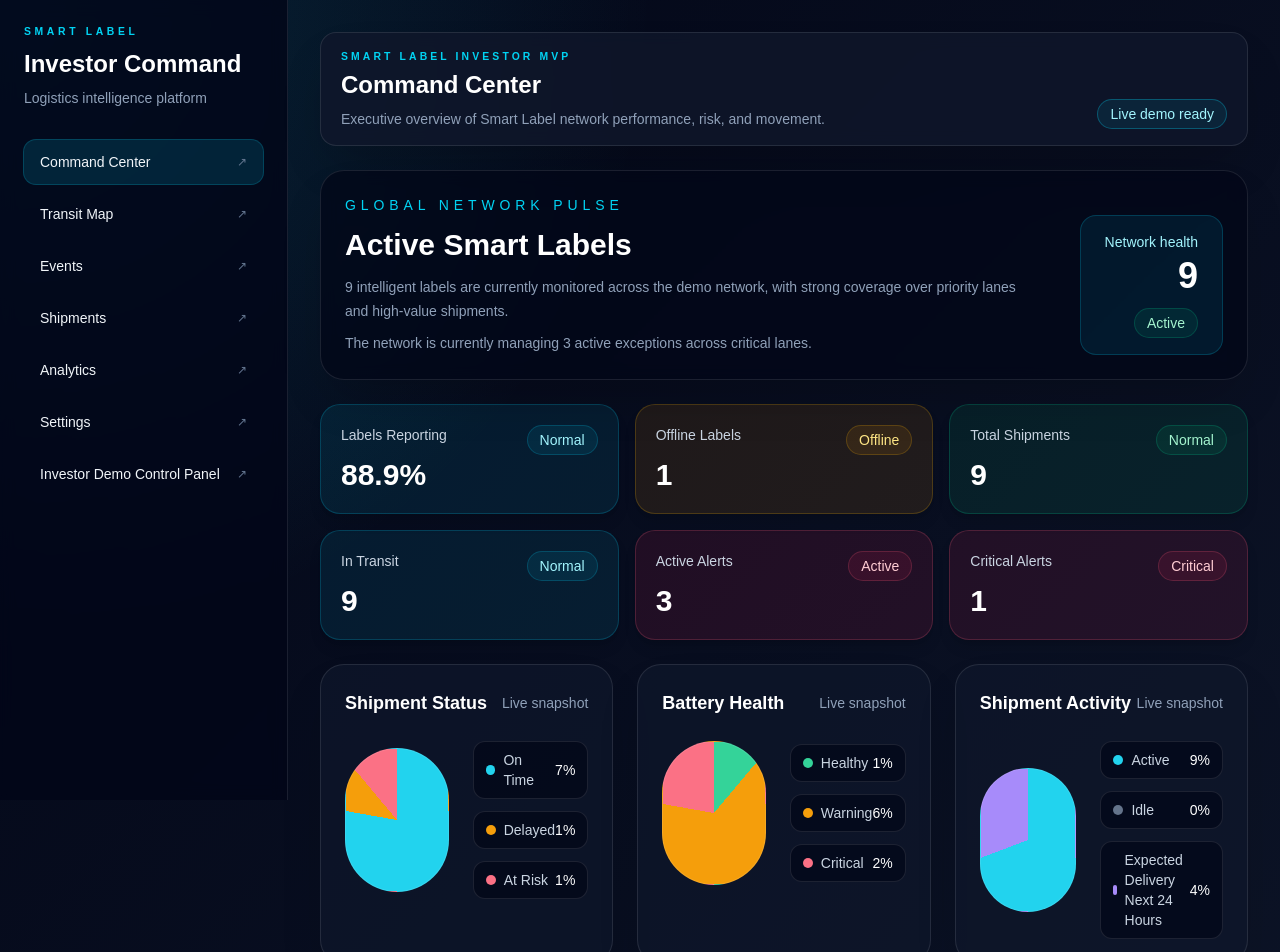
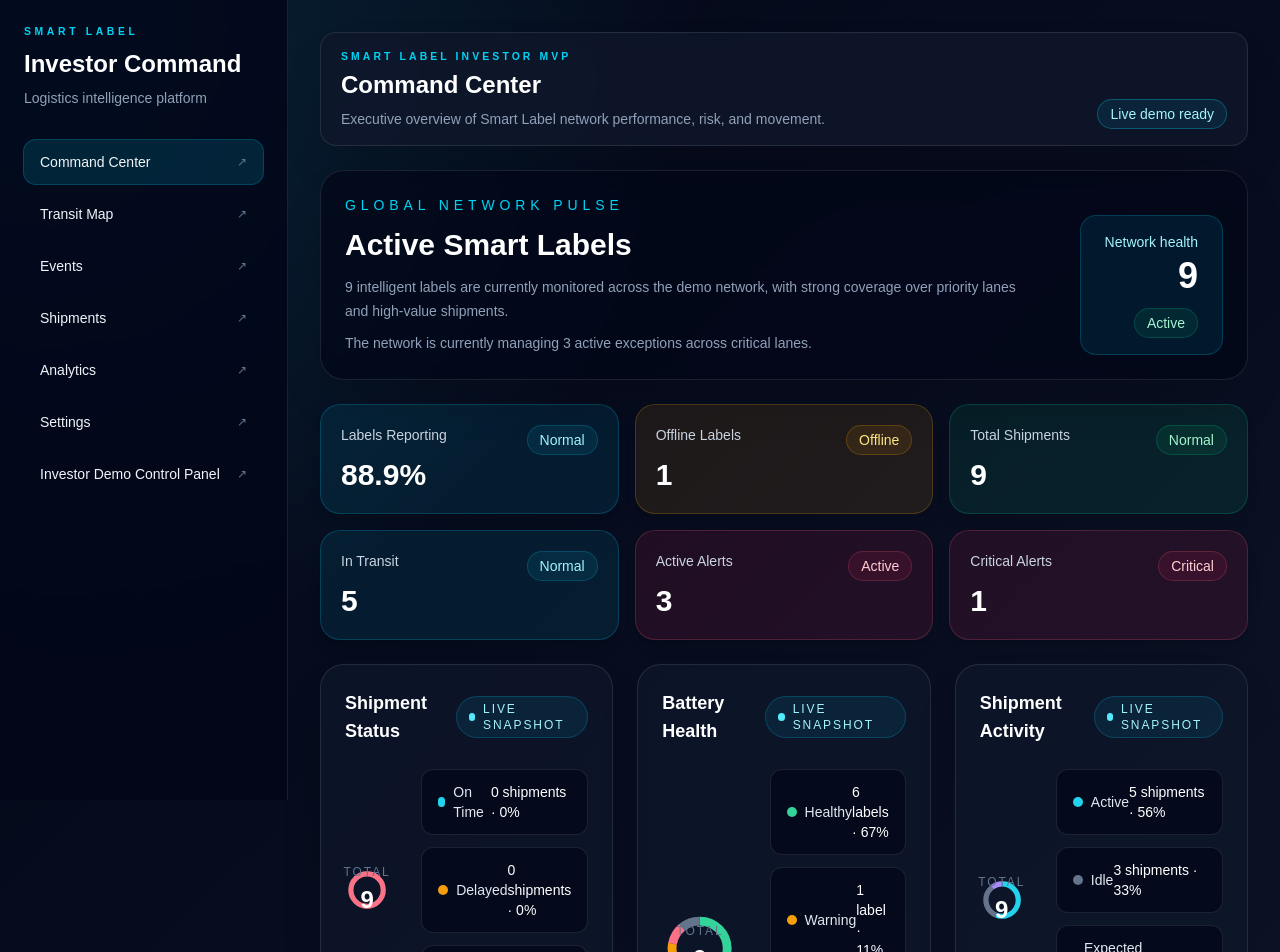
Before and after one commit to paulvevoda/smart-label-dashboard, a Next.js app: page / in a window 1280 px wide. Shown: the top 952 px of the page. Built offline with nearby package versions, Linux system fonts and the light colour scheme.

Commit message:
Make command center charts data-driven

```diff
--- a/app/page.tsx
+++ b/app/page.tsx
@@ -1,5 +1,6 @@
 "use client";
 
+import { useMemo } from "react";
 import AppShell from "@/components/AppShell";
 import DonutPlaceholder from "@/components/DonutPlaceholder";
 import RecentActivityFeed from "@/components/RecentActivityFeed";
@@ -7,35 +8,13 @@ import Card from "@/components/ui/Card";
 import KpiCard from "@/components/ui/KpiCard";
 import StatusBadge from "@/components/ui/StatusBadge";
 import { useDemoState } from "@/context/DemoStateContext";
+import { getCommandCenterSummary } from "@/data/demoStateHelpers";
 
 export default function Home() {
   const { state } = useDemoState();
-  const summary = {
-    activeSmartLabels: state.activeSmartLabels,
-    labelsReporting: state.labelsReporting,
-    offlineLabels: state.offlineLabels,
-    totalShipments: state.assets.length,
-    inTransit: state.assets.length,
-    activeAlerts: state.alerts.filter((alert) => alert.status === "Active").length,
-    criticalAlerts: state.alerts.filter((alert) => alert.severity === "Critical").length,
-    shipmentStatus: [
-      { label: "On Time", value: Math.max(1, state.assets.length - 2) },
-      { label: "Delayed", value: 1 },
-      { label: "At Risk", value: Math.max(0, state.alerts.filter((alert) => alert.severity === "Critical").length) },
-    ],
-    batteryHealth: [
-      { label: "Healthy", value: state.assets.filter((asset) => asset.riskStatus === "Normal").length },
-      { label: "Warning", value: state.assets.filter((asset) => asset.riskStatus === "Warning").length },
-      { label: "Critical", value: state.assets.filter((asset) => asset.riskStatus === "Critical").length },
-    ],
-    shipmentActivity: [
-      { label: "Active", value: state.assets.length },
-      { label: "Idle", value: 0 },
-      { label: "Expected Delivery Next 24 Hours", value: Math.max(0, state.lanes.length - 2) },
-    ],
-  };
+  const summary = useMemo(() => getCommandCenterSummary(state), [state]);
   const kpiValues = [
-    { label: "Labels Reporting", value: `${((summary.labelsReporting / summary.activeSmartLabels) * 100).toFixed(1)}%`, detail: "Across all monitored lanes", tone: "cyan" as const },
+    { label: "Labels Reporting", value: `${summary.activeSmartLabels > 0 ? ((summary.labelsReporting / summary.activeSmartLabels) * 100).toFixed(1) : "0.0"}%`, detail: "Across all monitored lanes", tone: "cyan" as const },
     { label: "Offline Labels", value: `${summary.offlineLabels}`, detail: "Requires field intervention", tone: "amber" as const },
     { label: "Total Shipments", value: `${summary.totalShipments}`, detail: "Tracked in the network", tone: "emerald" as const },
     { label: "In Transit", value: `${summary.inTransit}`, detail: "Moving through active corridors", tone: "cyan" as const },
@@ -82,9 +61,36 @@ export default function Home() {
       </section>
 
       <section className="mt-6 grid gap-6 xl:grid-cols-3">
-        <DonutPlaceholder title="Shipment Status" items={summary.shipmentStatus.map((entry) => ({ label: entry.label, value: entry.value, color: entry.label === "On Time" ? "#22d3ee" : entry.label === "Delayed" ? "#f59e0b" : "#fb7185" }))} />
-        <DonutPlaceholder title="Battery Health" items={summary.batteryHealth.map((entry) => ({ label: entry.label, value: entry.value, color: entry.label === "Healthy" ? "#34d399" : entry.label === "Warning" ? "#f59e0b" : "#fb7185" }))} />
-        <DonutPlaceholder title="Shipment Activity" items={summary.shipmentActivity.map((entry) => ({ label: entry.label, value: entry.value, color: entry.label === "Active" ? "#22d3ee" : entry.label === "Idle" ? "#64748b" : "#a78bfa" }))} />
+        <DonutPlaceholder
+          title="Shipment Status"
+          unitLabel="shipment"
+          items={summary.shipmentStatus.map((entry) => ({
+            label: entry.label,
+            value: entry.value,
+            percentage: entry.percentage,
+            color: entry.label === "On Time" ? "#22d3ee" : entry.label === "Delayed" ? "#f59e0b" : "#fb7185",
+          }))}
+        />
+        <DonutPlaceholder
+          title="Battery Health"
+          unitLabel="label"
+          items={summary.batteryHealth.map((entry) => ({
+            label: entry.label,
+            value: entry.value,
+            percentage: entry.percentage,
+            color: entry.label === "Healthy" ? "#34d399" : entry.label === "Warning" ? "#f59e0b" : entry.label === "Critical" ? "#fb7185" : "#64748b",
+          }))}
+        />
+        <DonutPlaceholder
+          title="Shipment Activity"
+          unitLabel="shipment"
+          items={summary.shipmentActivity.map((entry) => ({
+            label: entry.label,
+            value: entry.value,
+            percentage: entry.percentage,
+            color: entry.label === "Active" ? "#22d3ee" : entry.label === "Idle" ? "#64748b" : "#a78bfa",
+          }))}
+        />
       </section>
 
       <section className="mt-6">
--- a/components/DonutPlaceholder.tsx
+++ b/components/DonutPlaceholder.tsx
@@ -2,46 +2,99 @@ type DonutItem = {
   label: string;
   value: number;
   color: string;
+  percentage?: number;
 };
 
 type DonutPlaceholderProps = {
   title: string;
   items: DonutItem[];
+  unitLabel: string;
 };
 
-export default function DonutPlaceholder({ title, items }: DonutPlaceholderProps) {
+const singularize = (unitLabel: string, value: number) => {
+  if (value === 1) return unitLabel;
+  return `${unitLabel}s`;
+};
+
+export default function DonutPlaceholder({ title, items, unitLabel }: DonutPlaceholderProps) {
   const total = items.reduce((sum, item) => sum + item.value, 0);
-  const gradient = items
-    .map((item, index) => {
-      const start = index === 0 ? 0 : items.slice(0, index).reduce((sum, current) => sum + current.value, 0) / total * 100;
-      const end = items.slice(0, index + 1).reduce((sum, current) => sum + current.value, 0) / total * 100;
-      return `${item.color} ${start}% ${end}%`;
-    })
-    .join(", ");
+  const radius = 44;
+  const circumference = 2 * Math.PI * radius;
+  let cumulativeLength = 0;
+
+  const segments = items
+    .filter((item) => item.value > 0)
+    .map((item) => {
+      const portion = total > 0 ? item.value / total : 0;
+      const segmentLength = portion * circumference;
+      const offset = cumulativeLength;
+      cumulativeLength += segmentLength;
+
+      return {
+        ...item,
+        segmentLength,
+        offset,
+        displayPercentage: item.percentage ?? (total > 0 ? Math.round(portion * 100) : 0),
+      };
+    });
 
   return (
-    <div className="rounded-3xl border border-white/10 bg-slate-900/70 p-6 shadow-2xl shadow-black/20">
+    <div className="rounded-3xl border border-white/10 bg-slate-900/70 p-6 shadow-2xl shadow-black/20 transition-colors hover:border-cyan-400/20">
       <div className="flex items-center justify-between">
         <h3 className="text-lg font-semibold text-white">{title}</h3>
-        <span className="text-sm text-slate-400">Live snapshot</span>
+        <span className="inline-flex items-center gap-2 rounded-full border border-cyan-400/20 bg-cyan-500/10 px-3 py-1 text-xs font-medium uppercase tracking-[0.16em] text-cyan-200">
+          <span className="h-2 w-2 rounded-full bg-cyan-300" aria-hidden />
+          Live snapshot
+        </span>
       </div>
 
-      <div className="mt-6 flex flex-col gap-6 lg:flex-row lg:items-center">
-        <div
-          className="mx-auto h-36 w-36 rounded-full border border-white/10"
-          style={{ background: `conic-gradient(${gradient})` }}
-        />
+      <div className="mt-6 flex flex-col gap-6 lg:flex-row lg:items-center lg:gap-8">
+        <div className="mx-auto w-full max-w-[12rem]">
+          <div className="relative aspect-square">
+            <svg viewBox="0 0 120 120" className="h-full w-full -rotate-90" role="img" aria-label={`${title} distribution`}>
+              <circle cx="60" cy="60" r={radius} fill="none" stroke="rgba(148, 163, 184, 0.2)" strokeWidth="14" />
+              {segments.map((segment) => (
+                <circle
+                  key={segment.label}
+                  cx="60"
+                  cy="60"
+                  r={radius}
+                  fill="none"
+                  stroke={segment.color}
+                  strokeWidth="14"
+                  strokeLinecap="butt"
+                  strokeDasharray={`${segment.segmentLength} ${circumference - segment.segmentLength}`}
+                  strokeDashoffset={-segment.offset}
+                />
+              ))}
+            </svg>
+            <div className="absolute inset-0 flex flex-col items-center justify-center text-center">
+              <p className="text-xs uppercase tracking-[0.16em] text-slate-500">Total</p>
+              <p className="mt-1 text-2xl font-semibold text-white">{total.toLocaleString()}</p>
+            </div>
+          </div>
+        </div>
 
         <div className="flex-1 space-y-3">
-          {items.map((item) => (
-            <div key={item.label} className="flex items-center justify-between rounded-xl border border-white/10 bg-slate-950/70 px-3 py-2">
-              <div className="flex items-center gap-2">
+          {total === 0 && (
+            <div className="rounded-xl border border-dashed border-white/15 bg-slate-950/40 px-4 py-6 text-sm text-slate-400">
+              No telemetry is available for this chart yet.
+            </div>
+          )}
+          {items.map((item) => {
+            const percentage = item.percentage ?? (total > 0 ? Math.round((item.value / total) * 100) : 0);
+            return (
+              <div key={item.label} className="flex items-center justify-between rounded-xl border border-white/10 bg-slate-950/70 px-4 py-3 transition-colors hover:border-white/20">
+                <div className="flex items-center gap-2">
                 <span className="h-2.5 w-2.5 rounded-full" style={{ backgroundColor: item.color }} />
-                <span className="text-sm text-slate-300">{item.label}</span>
+                  <span className="text-sm text-slate-200">{item.label}</span>
+                </div>
+                <span className="text-sm font-medium text-white">
+                  {item.value.toLocaleString()} {singularize(unitLabel, item.value)} · {percentage}%
+                </span>
               </div>
-              <span className="text-sm font-medium text-white">{item.value}%</span>
-            </div>
-          ))}
+            );
+          })}
         </div>
       </div>
     </div>
--- a/data/demoStateHelpers.ts
+++ b/data/demoStateHelpers.ts
@@ -1,6 +1,192 @@
 import { demoNodeCatalog, demoPresets } from "./demoState";
 import { getRiskStatus } from "./mockDataHelpers";
 import type { Alert, AlertSeverity, DemoActionLog, DemoPresetName, DemoState, LogisticsAsset, LogisticsNode, TransitLane } from "./types";
+
+export type BreakdownItem = {
+  label: string;
+  value: number;
+  percentage: number;
+};
+
+const clampToNonNegativeInt = (value: number) => {
+  if (!Number.isFinite(value)) return 0;
+  return Math.max(0, Math.round(value));
+};
+
+export const calculatePercent = (count: number, total: number) => {
+  if (total <= 0) return 0;
+  return Math.round((count / total) * 100);
+};
+
+const parseEtaHours = (eta: string) => {
+  const hoursMatch = eta.match(/(\d+)\s*h/i);
+  const minutesMatch = eta.match(/(\d+)\s*m/i);
+  const hours = hoursMatch ? Number(hoursMatch[1]) : 0;
+  const minutes = minutesMatch ? Number(minutesMatch[1]) : 0;
+
+  if (!Number.isFinite(hours) || !Number.isFinite(minutes)) return null;
+  return hours + (minutes / 60);
+};
+
+const hasActiveAlertForAsset = (state: DemoState, assetId: string) => (
+  state.alerts.some((alert) => alert.assetId === assetId && alert.status === "Active")
+);
+
+const hasActiveCriticalAlertForAsset = (state: DemoState, assetId: string) => (
+  state.alerts.some((alert) => (
+    alert.assetId === assetId
+    && alert.status === "Active"
+    && (alert.severity === "Critical" || alert.eventType === "Label Offline")
+  ))
+);
+
+const hasWarningSignalForAsset = (state: DemoState, assetId: string) => (
+  state.alerts.some((alert) => (
+    alert.assetId === assetId
+    && alert.status === "Active"
+    && (alert.severity === "Warning" || alert.eventType === "Battery Warning")
+  ))
+);
+
+const isAssetOnDelayedLane = (state: DemoState, asset: DemoState["assets"][number]) => {
+  const destinationText = asset.destination.toLowerCase();
+  const locationText = asset.location.city.toLowerCase();
+
+  return state.lanes.some((lane) => {
+    if (lane.riskStatus === "Normal") return false;
+
+    const destinationNode = state.nodes.find((node) => node.id === lane.destinationNode);
+    const originNode = state.nodes.find((node) => node.id === lane.originNode);
+    const destinationMatches = destinationNode ? destinationText.includes(destinationNode.city.toLowerCase()) : false;
+    const originMatches = originNode ? locationText.includes(originNode.city.toLowerCase()) : false;
+
+    return destinationMatches || originMatches;
+  });
+};
+
+const toBreakdown = (items: Array<{ label: string; value: number }>): BreakdownItem[] => {
+  const total = items.reduce((sum, item) => sum + item.value, 0);
+  return items.map((item) => ({
+    ...item,
+    percentage: calculatePercent(item.value, total),
+  }));
+};
+
+export const getShipmentStatusBreakdown = (state: DemoState): BreakdownItem[] => {
+  let onTime = 0;
+  let delayed = 0;
+  let atRisk = 0;
+
+  state.assets.forEach((asset) => {
+    const isAtRisk = asset.riskStatus === "Critical"
+      || hasActiveCriticalAlertForAsset(state, asset.id)
+      || asset.labelsOffline > 0;
+
+    const isDelayed = !isAtRisk && (
+      asset.riskStatus === "Warning"
+      || hasWarningSignalForAsset(state, asset.id)
+      || isAssetOnDelayedLane(state, asset)
+    );
+
+    if (isAtRisk) {
+      atRisk += 1;
+    } else if (isDelayed) {
+      delayed += 1;
+    } else {
+      onTime += 1;
+    }
+  });
+
+  return toBreakdown([
+    { label: "On Time", value: onTime },
+    { label: "Delayed", value: delayed },
+    { label: "At Risk", value: atRisk },
+  ]);
+};
+
+export const getBatteryHealthBreakdown = (state: DemoState): BreakdownItem[] => {
+  const sampleCounts = state.assets.reduce((acc, asset) => {
+    acc.healthy += clampToNonNegativeInt(asset.battery.healthy);
+    acc.warning += clampToNonNegativeInt(asset.battery.warning);
+    acc.critical += clampToNonNegativeInt(asset.battery.critical);
+    return acc;
+  }, { healthy: 0, warning: 0, critical: 0 });
+
+  const sampleTotal = sampleCounts.healthy + sampleCounts.warning + sampleCounts.critical;
+  const reportingLabels = clampToNonNegativeInt(state.labelsReporting);
+  const offlineLabels = clampToNonNegativeInt(state.offlineLabels);
+
+  let healthyCount = 0;
+  let warningCount = 0;
+  let criticalCount = 0;
+
+  if (sampleTotal > 0 && reportingLabels > 0) {
+    healthyCount = Math.round((sampleCounts.healthy / sampleTotal) * reportingLabels);
+    warningCount = Math.round((sampleCounts.warning / sampleTotal) * reportingLabels);
+    criticalCount = Math.max(0, reportingLabels - healthyCount - warningCount);
+  }
+
+  return toBreakdown([
+    { label: "Healthy", value: healthyCount },
+    { label: "Warning", value: warningCount },
+    { label: "Critical", value: criticalCount },
+    { label: "Offline", value: offlineLabels },
+  ]);
+};
+
+export const getShipmentActivityBreakdown = (state: DemoState): BreakdownItem[] => {
+  let active = 0;
+  let idle = 0;
+  let expectedDelivery = 0;
+
+  state.assets.forEach((asset) => {
+    const etaHours = parseEtaHours(asset.eta);
+    const hasDeliveredEvent = state.sensorEvents.some((event) => (
+      event.assetId === asset.id && event.eventType === "Shipment Delivered"
+    )) || asset.recentEvents.some((event) => event === "Shipment Delivered");
+    const isIdle = hasDeliveredEvent
+      || asset.recentEvents.some((event) => event === "Shipment Arrived")
+      || asset.labelsIdle > Math.max(2, Math.floor(asset.labelsPresent * 0.2));
+    const expectedSoon = !isIdle
+      && etaHours !== null
+      && etaHours <= 24
+      && asset.riskStatus === "Normal"
+      && !hasActiveAlertForAsset(state, asset.id);
+
+    if (isIdle) {
+      idle += 1;
+    } else if (expectedSoon) {
+      expectedDelivery += 1;
+    } else {
+      active += 1;
+    }
+  });
+
+  return toBreakdown([
+    { label: "Active", value: active },
+    { label: "Idle", value: idle },
+    { label: "Expected Delivery Next 24 Hours", value: expectedDelivery },
+  ]);
+};
+
+export const getCommandCenterSummary = (state: DemoState) => {
+  const shipmentStatus = getShipmentStatusBreakdown(state);
+  const batteryHealth = getBatteryHealthBreakdown(state);
+  const shipmentActivity = getShipmentActivityBreakdown(state);
+
+  return {
+    activeSmartLabels: state.activeSmartLabels,
+    labelsReporting: state.labelsReporting,
+    offlineLabels: state.offlineLabels,
+    totalShipments: state.assets.length,
+    inTransit: shipmentActivity.find((item) => item.label === "Active")?.value ?? 0,
+    activeAlerts: state.alerts.filter((alert) => alert.status === "Active").length,
+    criticalAlerts: state.alerts.filter((alert) => alert.status === "Active" && alert.severity === "Critical").length,
+    shipmentStatus,
+    batteryHealth,
+    shipmentActivity,
+  };
+};
 
 export const applyDemoPreset = (state: DemoState, preset: DemoPresetName): DemoState => ({
   ...state,
@@ -19,6 +205,7 @@ export const calculateDemoRisk = (negativeAlerts: number, labelsPresent: number)
 export const simulateAlert = (state: DemoState, assetId: string, eventType: Alert["eventType"], severity: AlertSeverity): DemoState => {
   const asset = state.assets.find((entry) => entry.id === assetId);
   const labelId = asset?.labelId ?? "LBL-0000";
+  const offlineDelta = eventType === "Label Offline" ? 1 : 0;
   const alert: Alert = {
     id: `AL-${state.alerts.length + 1}`,
     timestamp: "now",
@@ -35,6 +222,17 @@ export const simulateAlert = (state: DemoState, assetId: string, eventType: Aler
 
   return {
     ...state,
+    labelsReporting: Math.max(0, state.labelsReporting - offlineDelta),
+    offlineLabels: state.offlineLabels + offlineDelta,
+    assets: state.assets.map((entry) => (
+      entry.id === assetId
+        ? {
+          ...entry,
+          labelsOffline: entry.labelsOffline + offlineDelta,
+          riskStatus: severity === "Critical" ? "Critical" : entry.riskStatus,
+        }
+        : entry
+    )),
     alerts: [alert, ...state.alerts].slice(0, 12),
     sensorEvents: [
       {
```
